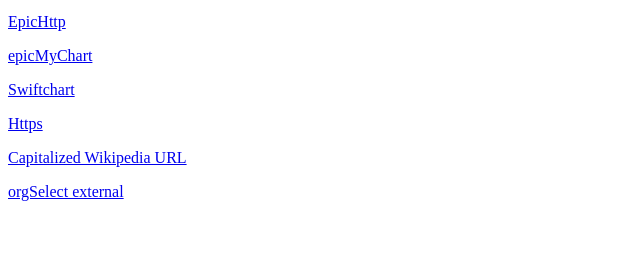
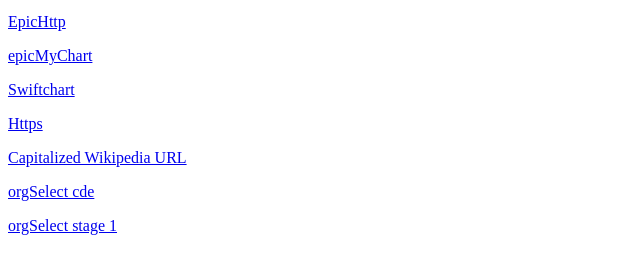
Before and after one commit to OpangEpic/OpangEpic.github.io, a plain HTML site: page index.html in a window 1280 px wide. Shown: the part 101-374 px from the top of the page, without its empty margins (0-640 px from the left). Drawn offline with Linux system fonts and the light colour scheme.

Commit message:
Update index.html

```diff
--- a/index.html
+++ b/index.html
@@ -9,7 +9,8 @@
 <p><a href="https://en.wikipedia.org/wiki/Spica">Https</a></p>
 
 <p><a href="HTTPS://EN.WIKIPEDIA.ORG/wiki/spica">Capitalized Wikipedia URL</a></p>
-<p><a href="epicmychart://orgselect?orgid=861000">orgSelect external</a></p>
+<p><a href="epicmychart://orgselect?orgid=861000">orgSelect cde</a></p>
+<p><a href="epicmychart://orgselect?orgid=532500">orgSelect stage 1</a></p>
 
 </body>
 </html>
```
